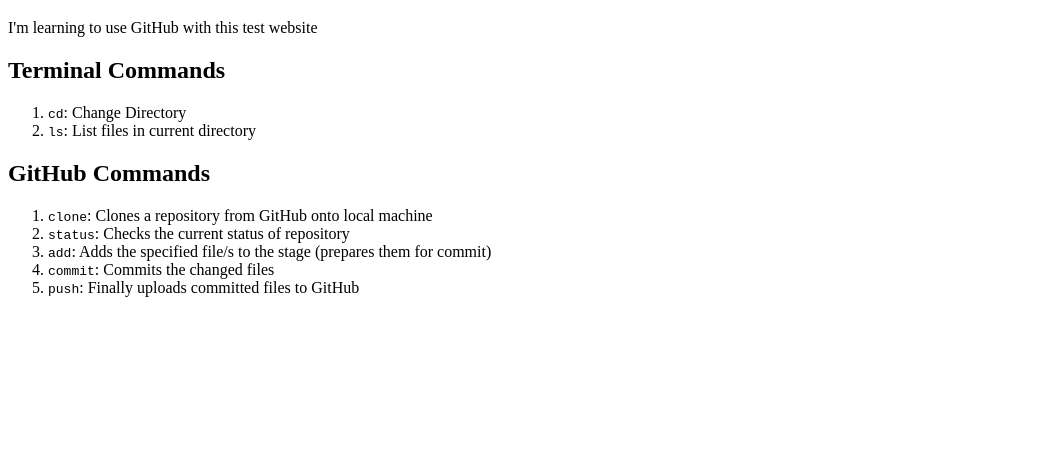
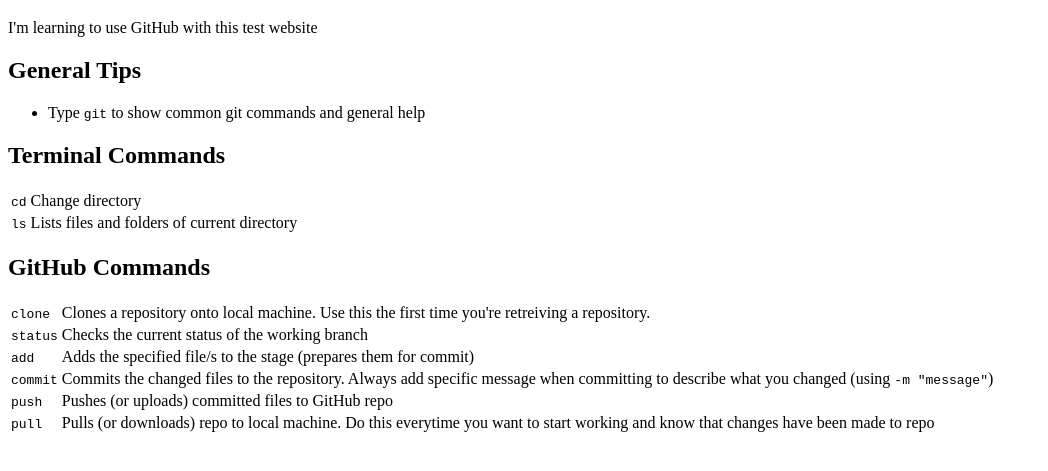
Before and after one commit to cam-liggett/test-repo, a plain HTML site: page index.html in a window 1280 px wide. Shown: the part 61-532 px from the top of the page, without its empty margins (0-1048 px from the left). Drawn offline with Linux system fonts and the light colour scheme.

Commit message:
Changed lists to tables

```diff
--- a/index.html
+++ b/index.html
@@ -9,20 +9,50 @@
 <body>
   <h1>GitHub Test Repo</h1>
   <p>I'm learning to use GitHub with this test website</p>
+  <!-- General Tips -->
+  <h2>General Tips</h2>
+  <ul>
+    <li>Type <code>git</code> to show common git commands and general help</li>
+  </ul>
   <!-- Terminal Commands -->
   <h2>Terminal Commands</h2>
-  <ol>
-    <li><code>cd</code>: Change Directory</li>
-    <li><code>ls</code>: List files in current directory</li>
-  </ol>
+  <table>
+    <tr>
+      <td><code>cd</code></td>
+      <td>Change directory</td>
+    </tr>
+    <tr>
+      <td><code>ls</code></td>
+      <td>Lists files and folders of current directory</td>
+    </tr>
+  </table>
   <!-- Git Commands -->
   <h2>GitHub Commands</h2>
-  <ol>
-    <li><code>clone</code>: Clones a repository from GitHub onto local machine</li>
-    <li><code>status</code>: Checks the current status of repository</li>
-    <li><code>add</code>: Adds the specified file/s to the stage (prepares them for commit)</li>
-    <li><code>commit</code>: Commits the changed files</li>
-    <li><code>push</code>: Finally uploads committed files to GitHub</li>
-  </ol>
+    <table>
+      <tr>
+        <td><code>clone</code></td>
+        <td>Clones a repository onto local machine. Use this the first time you're retreiving a repository.</td>
+      </tr>
+      <tr>
+        <td><code>status</code></td>
+        <td>Checks the current status of the working branch</td>
+      </tr>
+      <tr>
+        <td><code>add</code></td>
+        <td>Adds the specified file/s to the stage (prepares them for commit)</td>
+      </tr>
+      <tr>
+        <td><code>commit</code></td>
+        <td>Commits the changed files to the repository. Always add specific message when committing to describe what you changed (using <code>-m "message"</code>)</td>
+      </tr>
+      <tr>
+        <td><code>push</code></td>
+        <td>Pushes (or uploads) committed files to GitHub repo</td>
+      </tr>
+      <tr>
+        <td><code>pull</code></td>
+        <td>Pulls (or downloads) repo to local machine. Do this everytime you want to start working and know that changes have been made to repo</td>
+      </tr>
+    </table>
 </body>
 </html>
```
